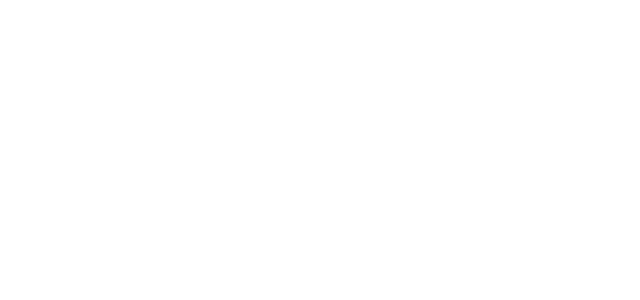
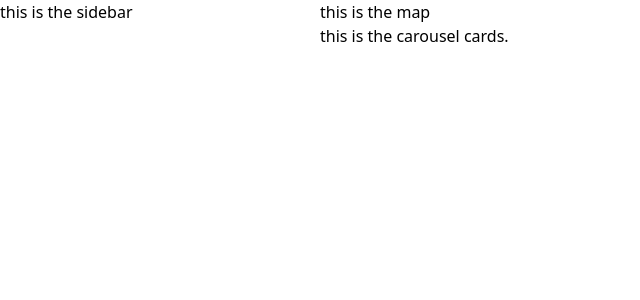
Before and after one commit to 12cassie34/know_endemic_species_in_taiwan, a Vue app: page / in a window 1280 px wide. Shown: the top 300 px of the page, without its empty margins (0-640 px from the left). Built offline with nearby package versions, Linux system fonts and the light colour scheme.

Commit message:
feat: import tailwind css in main.js, set the basic layout

```diff
--- a/src/App.vue
+++ b/src/App.vue
@@ -5,16 +5,19 @@
 </script>
 
 <template>
+<div class="flex">
+  <div class="w-1/4"><TheSidebar /></div>
+  <div class="w-3/4">
+    <DistributionMap />
+    <CarouselCards />
+  </div>
+</div>
 
 </template>
 
 <style>
 #app {
-  font-family: Avenir, Helvetica, Arial, sans-serif;
   -webkit-font-smoothing: antialiased;
   -moz-osx-font-smoothing: grayscale;
-  text-align: center;
-  color: #2c3e50;
-  margin-top: 60px;
 }
 </style>
--- a/src/components/CarouselCards.vue
+++ b/src/components/CarouselCards.vue
@@ -0,0 +1,3 @@
+<template>
+    <h1>this is the carousel cards.</h1>
+</template>
--- a/src/components/DistributionMap.vue
+++ b/src/components/DistributionMap.vue
@@ -0,0 +1,3 @@
+<template>
+    <h1>this is the map</h1>
+</template>
--- a/src/components/TheSidebar.vue
+++ b/src/components/TheSidebar.vue
@@ -0,0 +1,3 @@
+<template>
+    <h1>this is the sidebar</h1>
+</template>
--- /dev/null
+++ b/src/css/index.css
@@ -0,0 +1,3 @@
+@tailwind base;
+@tailwind components;
+@tailwind utilities;
--- a/src/main.ts
+++ b/src/main.ts
@@ -1,4 +1,5 @@
 import { createApp } from 'vue'
 import App from './App.vue'
+import './css/index.css'
 
 createApp(App).mount('#app')
--- a/tailwind.config.js
+++ b/tailwind.config.js
@@ -1,5 +1,5 @@
 module.exports = {
-  content: [
+  purge: [
     "./index.html",
     "./src/**/*.{vue,js,ts,jsx,tsx}",
   ],
@@ -11,6 +11,7 @@
         champagne: "#F3EAC0",
         darkBlue: "#1E2640"
       },
+
     },
   },
   plugins: [],
```
